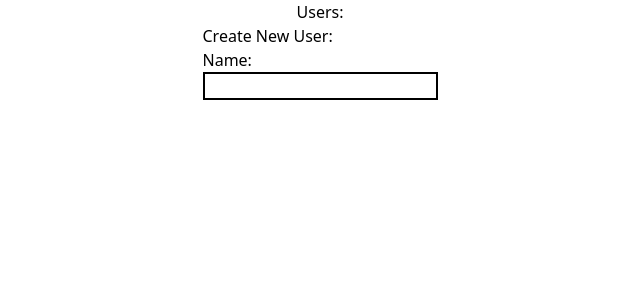
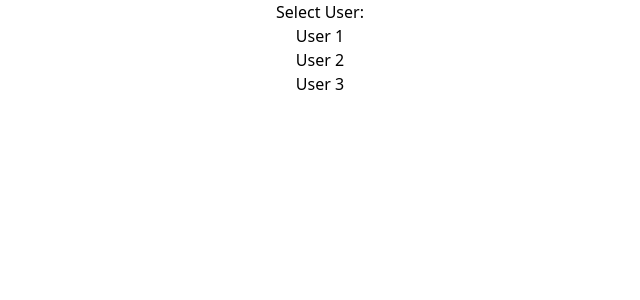
Before and after one commit to Fran-Cilia/CS-422, a React (Vite) app in the folder client/: page / in a window 1280 px wide. Shown: the top 300 px of the page, without its empty margins (320-960 px from the left). Built offline with nearby package versions, Linux system fonts and the light colour scheme; no server answers.

Commit message:
Basic User Selection Screen

```diff
--- a/client/src/views/Root.tsx
+++ b/client/src/views/Root.tsx
@@ -1,49 +1,27 @@
-import { useQuery, useMutation, useQueryClient } from "@tanstack/react-query";
-import axios from "axios";
-import { useForm } from "react-hook-form";
+import { useState, createContext} from "react";
+
+
+const userContext = createContext(null)
 
 const Root = () => {
-  const queryClient = useQueryClient();
 
-  const { isLoading, isError, data } = useQuery({
-    queryKey: ["users"],
-    queryFn: async () => {
-      return (await axios.get("http://localhost:3000/getUsers")).data;
-    },
-  });
+  const [user, setUser] = useState('');
 
-  const mutation = useMutation({
-    mutationFn: ({ name }: { name: string }) => {
-      console.log(`CREATING: ${name}`);
-      return axios.post("http://localhost:3000/createUser", { name });
-    },
-    onSuccess: () => {
-      queryClient.invalidateQueries({ queryKey: ["users"] });
-    },
-  });
+  const handleSetUser = (userName) => {
+    setUser(userName);
 
-  const {
-    register,
-    handleSubmit,
-    watch,
-    formState: { errors },
-  } = useForm<{ name: string }>();
+    // TODO switch to PDF viewer screen. User is now set.
+  }
 
   return (
-    <div className="flex flex-col items-center">
-      <h1>Users: {JSON.stringify(data)}</h1>
-      <div>
-        <h1>Create New User:</h1>
-        <form
-          onSubmit={handleSubmit((data) => {
-            mutation.mutate(data);
-          })}
-        >
-          <h1>Name:</h1>
-          <input {...register("name")} className="border-black border-2" />
-        </form>
+    <userContext.Provider value = {user} >
+      <div className="flex flex-col items-center">
+        <h1>Select User:</h1>
+        <button onClick={() => handleSetUser("User 1")}>User 1</button>
+        <button onClick={() => handleSetUser("User 2")}>User 2</button>
+        <button onClick={() => handleSetUser("User 3")}>User 3</button>
       </div>
-    </div>
+    </userContext.Provider>
   );
 };
 
```
